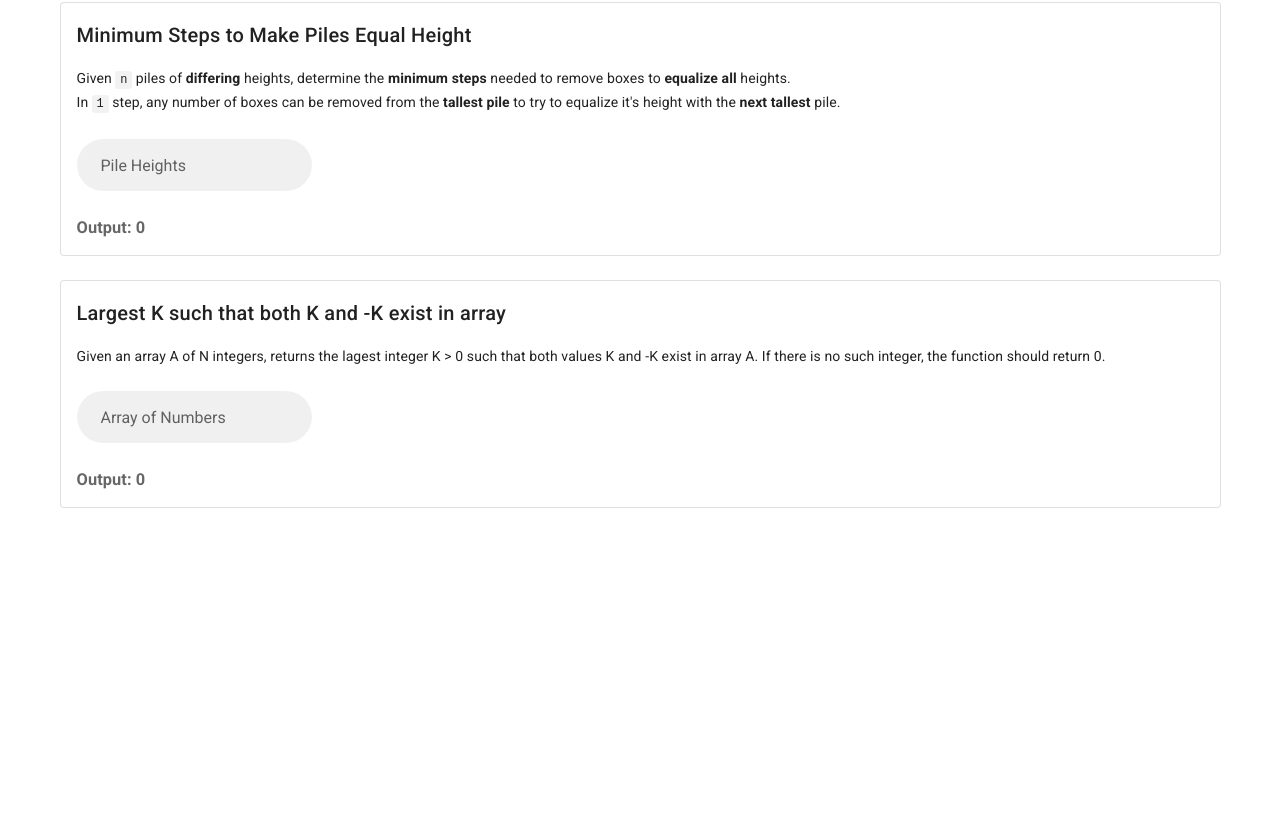
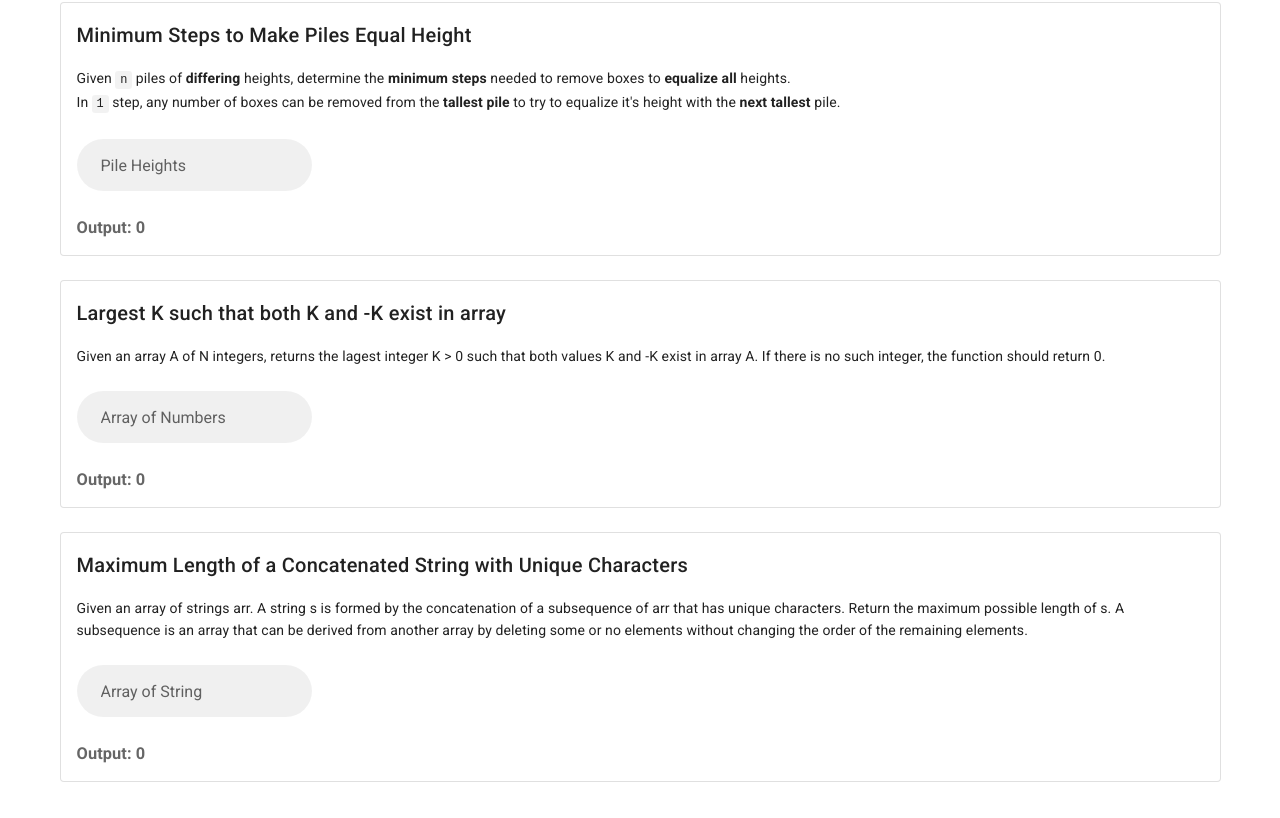
Before and after one commit to Matthew-The-Developer/microsoft-ots, a Vue app: page / in a window 1280 px wide. Shown: the part 622-1440 px from the top of the page. Before the commit the page ends 1166 px from the top, so only its background shows below. Built offline with nearby package versions, Linux system fonts and the light colour scheme.

Commit message:
started next problem, playing with input types

```diff
--- a/src/App.vue
+++ b/src/App.vue
@@ -14,6 +14,7 @@
         <PalindromeSwaps/>
         <EqualPiles/>
         <PositiveNegative/>
+        <MaxUnique/>
       </v-container>
     </v-main>
   </v-app>
@@ -25,6 +26,7 @@ import FrequencyDeletion from '@/components/FrequencyDeletion.vue';
 import PalindromeSwaps from '@/components/PalindromeSwaps.vue';
 import EqualPiles from '@/components/EqualPiles.vue';
 import PositiveNegative from '@/components/PositiveNegative.vue';
+import MaxUnique from '@/components/MaxUnique.vue';
 
 export default Vue.extend({
   name: 'App',
@@ -34,6 +36,7 @@ export default Vue.extend({
     PalindromeSwaps,
     EqualPiles,
     PositiveNegative,
+    MaxUnique,
   },
 
   data: () => ({
--- a/src/components/EqualPiles.vue
+++ b/src/components/EqualPiles.vue
@@ -18,6 +18,7 @@
           hint="For Pile Heights. Input number, then press enter"
           label="Pile Heights"
           class="shrink"
+          type="number"
           append-icon=""
           chips
           clearable
--- /dev/null
+++ b/src/components/MaxUnique.vue
@@ -0,0 +1,69 @@
+<template>
+  <v-card
+    class="mx-auto my-6"
+    outlined
+  >
+    <v-card-title>Maximum Length of a Concatenated String with Unique Characters</v-card-title>
+
+    <v-card-text>
+      <div class="text--primary mb-6">
+        Given an array of strings arr. A string s is formed by the concatenation of a subsequence of arr that has unique characters.
+        Return the maximum possible length of s.
+        A subsequence is an array that can be derived from another array by deleting some or no elements without changing the order of the remaining elements.
+      </div>
+
+      <div class="d-flex">
+        <v-combobox
+          v-model="input"
+          hint="Input characters, then press enter"
+          label="Array of String"
+          class="shrink"
+          append-icon=""
+          chips
+          clearable
+          multiple
+          filled
+          rounded
+          dense
+        >
+          <template v-slot:selection="{ attrs, item, select, selected }">
+            <v-chip
+              v-bind="attrs"
+              :input-value="selected"
+              close
+              @click="select"
+              @click:close="remove(item)"
+            >
+              {{ item }}
+            </v-chip>
+          </template>
+        </v-combobox>
+      </div>
+
+      <h3>Output: {{ maximumLength(input) }}</h3>
+    </v-card-text>
+  </v-card>
+</template>
+
+<script lang="ts">
+import Vue from 'vue';
+
+export default Vue.extend({
+  name: 'MaxUnique',
+
+  data: () => ({
+    input: [] as string[],
+  }),
+
+  methods: {
+    maximumLength(input: string[]): number {
+
+      return 0;
+    }
+  }
+})
+</script>
+
+<style>
+
+</style>
```
